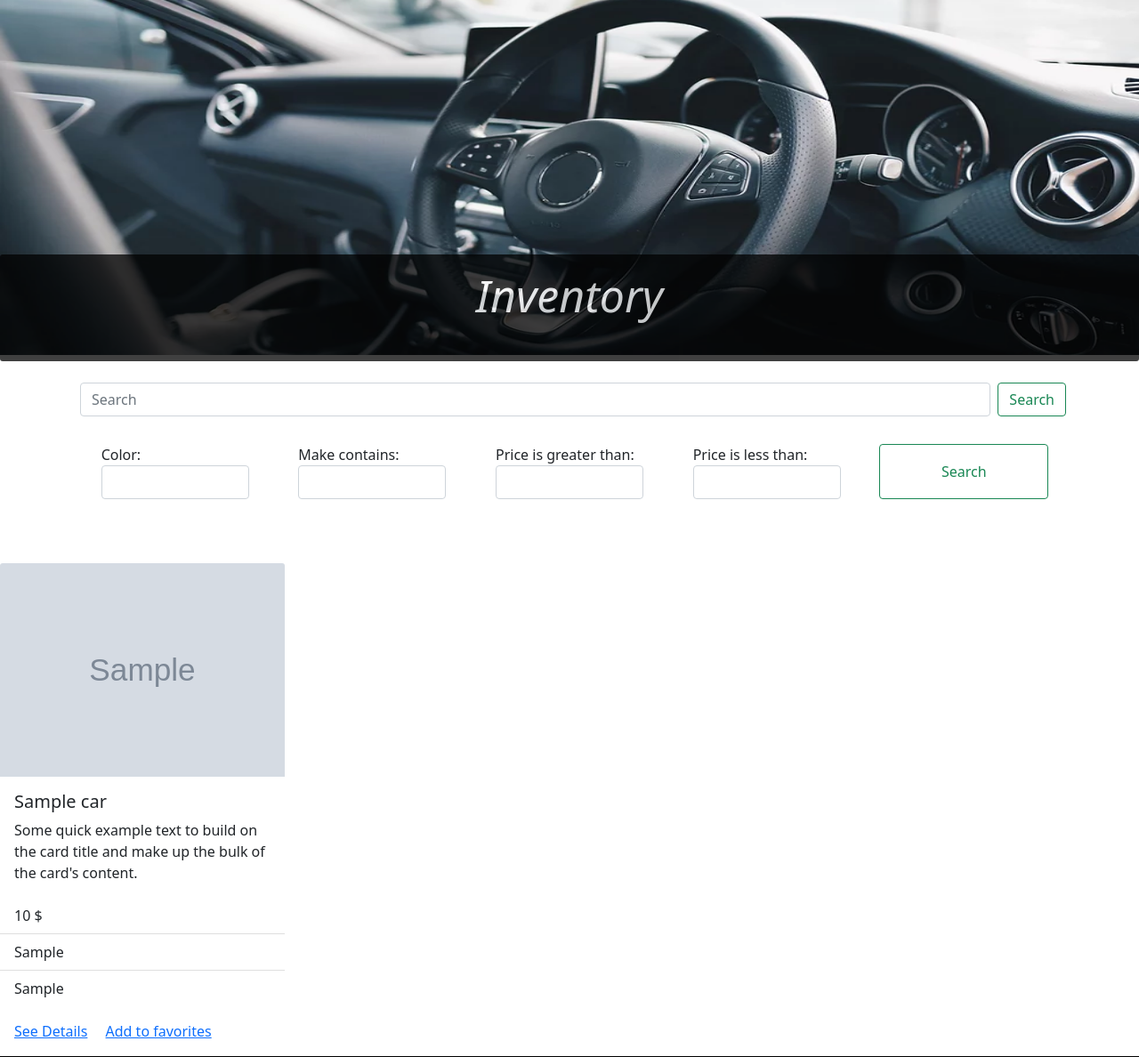
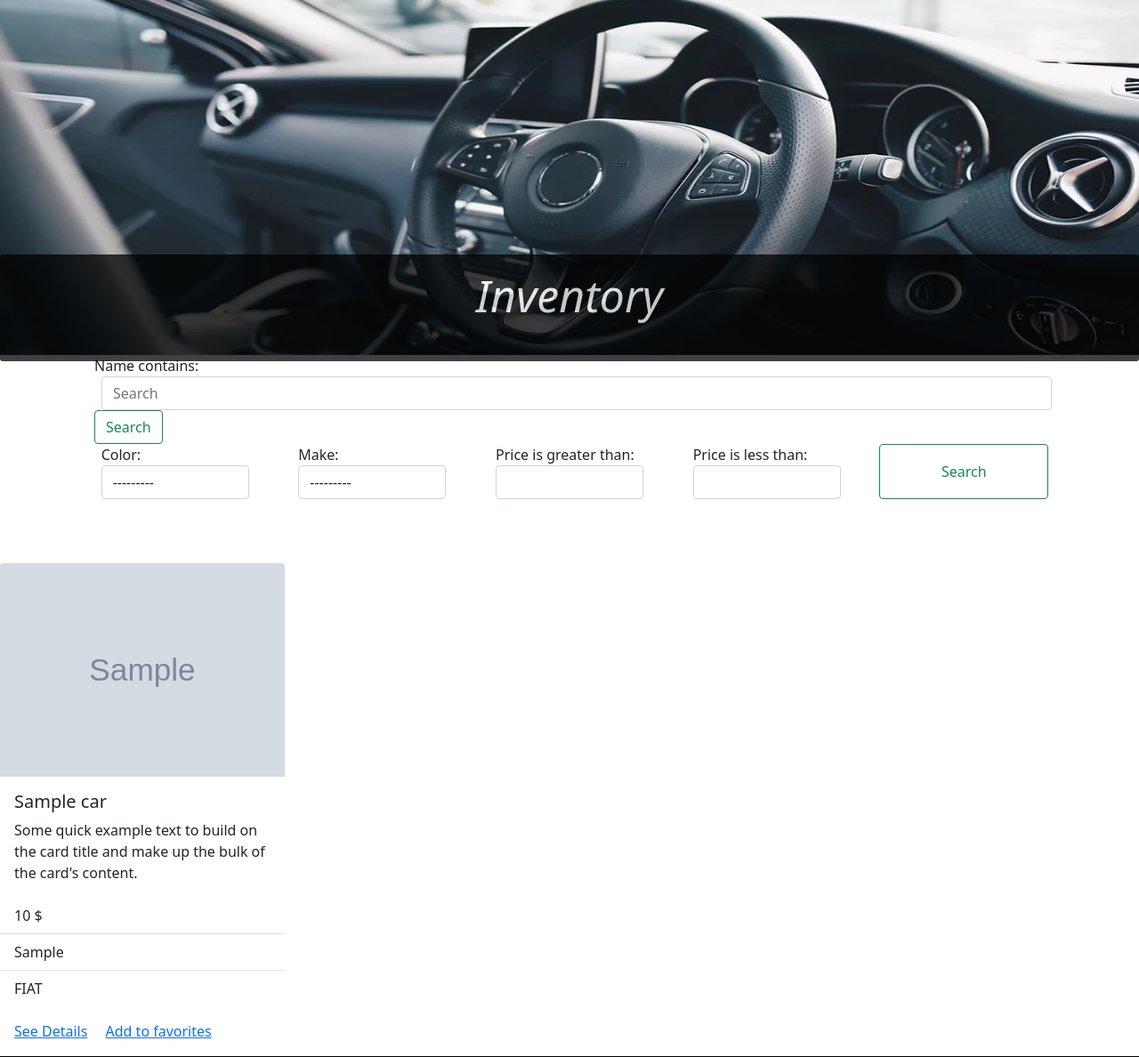
Before and after one commit to Ezequiel000/HawtWheelzProject, a Django app: page /inventory/ in a window 1280 px wide. Shown: the part 182-1370 px from the top of the page at 89% size. Run offline with Django 4.2, Linux system fonts and the light colour scheme; tables that the repository leaves empty hold one stand-in row (values such as "Sample post"); grey boxes marked "Sample" are stand-in pictures; some libraries are stand-ins or nearby versions.

Commit message:
working and tested filters

```diff
--- a/home/filters.py
+++ b/home/filters.py
@@ -3,8 +3,7 @@
 
 
 class CarFilter(django_filters.FilterSet):
-     name = django_filters.CharFilter(lookup_expr='icontains')
-     make = django_filters.CharFilter(lookup_expr='icontains')
+     name = django_filters.CharFilter(field_name="name", lookup_expr='icontains')
      price_gt = django_filters.NumberFilter(field_name='price', lookup_expr='gt')
      price_lt = django_filters.NumberFilter(field_name='price', lookup_expr='lt')
      class Meta:
--- a/home/models.py
+++ b/home/models.py
@@ -4,14 +4,36 @@
 from django.utils import timezone
 from django.urls import reverse
 
+MAKE_CHOICES = {
+    ("Tesla", "Tesla"),
+    ("Hyundai", "Hyundai"),
+    ("Kia", "Kia"),
+    ("Polestar", "Polestar"),
+    ("FIAT", "FIAT"),
+    ("Chevrolet", "Chevrolet"),
+    ("Porche", "Porche"),
+    ("Audi", "Audi"),
+    ("Jeep", "Jeep"),
+    ("GMC", "GMC"),
+    ("Ford", "Ford")
+}
+
+COLOR_CHOICES = {
+    ("Black", "Black"),
+    ("White", "White"),
+    ("Red", "Red"),
+    ("Blue", "Blue"),
+    ("Green", "Green"),
+    ("Silver", "Silver")
+}
 
 class Car(models.Model):
     # Fields
     name = models.CharField(max_length=20)
-    make = models.CharField(max_length=20)
+    make = models.CharField(max_length=20, choices=MAKE_CHOICES, default='make')
+    model = models.CharField(max_length=20)
     date_added = models.DateTimeField('date added')
-    model = models.CharField(max_length=20)
-    color = models.CharField(max_length=20, default='color')
+    color = models.CharField(max_length=20, choices=COLOR_CHOICES, default='color')
     year = models.IntegerField(default=0)
     # Images require Pillow 9.0
     image = models.ImageField(upload_to='home/images', default='home/images/empty-default.jpg')
--- a/home/urls.py
+++ b/home/urls.py
@@ -1,11 +1,10 @@
-from django.urls import path, re_path
+from django.urls import path
 from . import views
 
 urlpatterns = [
    path('', views.homepage, name='homepage'),
 
    path('inventory/', views.inventory, name='inventory'),
-   re_path(r'^inventory/$', views.inventory, name='search'),
 
    path('about/', views.about, name='about')
    ]
--- a/home/views.py
+++ b/home/views.py
@@ -13,19 +13,29 @@
 def inventory(request):
     #this holds all cars in the database
 
-    inventory_cars = Car.objects.all()
-
     car_list = Car.objects.all()
     car_filter = CarFilter(request.GET, queryset=car_list)
     car_list = car_filter.qs
 
     context = {
-        'inventory_cars': inventory_cars,
         'car_list': car_list, 'car_filter': car_filter
     }
     #context contains all data sent
     return render(request, 'home/inventory.html', context)
 
+def search_results_view(request):
+    if request.method == "get":
+        car_list = Car.objects.all()
+        car_filter = CarFilter(request.GET, queryset=car_list)
+        car_list = car_filter.qs
+        context = {
+            'car_list': car_list, 'car_filter': car_filter
+        }
+        return render(request, 'home/inventory.html', context)
+    else:
+        car_list = Car.objects.all()
+
+        return render(request, 'home/inventory.html', {'car_list': car_list})
 
 
 def about(request):
--- a/templates/home/inventory.html
+++ b/templates/home/inventory.html
@@ -22,9 +22,10 @@
     <div class="container-lg">
     <!--The first row will contain a search bar-->
    <div class="row row1 align-items-center" id="search-block">
-     <div class="container-lg">
-      <form class="d-flex" method="get">
-            {{ filter.form.name.label_tag }}
+     <form class="d-flex" method="get" action="{% url 'inventory' %}">
+         <div class="container-lg">
+
+            {{ car_filter.form.name.label_tag }}
             {% render_field filter.form.name class="form-control" %}
       <input class="form-control me-2" type="search" placeholder="Search" aria-label="Search">
       <button class="btn btn-outline-success" type="submit">Search</button>
@@ -62,7 +63,7 @@
 
     <br>
        <div class="card-group">
-        {% for car in inventory_cars %}
+        {% for car in car_list %}
         {#  <div class="card" style="width: 18rem;"> #}
         <div class="col-lg-3 col-md-3 col-sm-6 col-xs-12">
         <img src="{{ car.image.url }}" class="card-img-top" alt="...">
```
